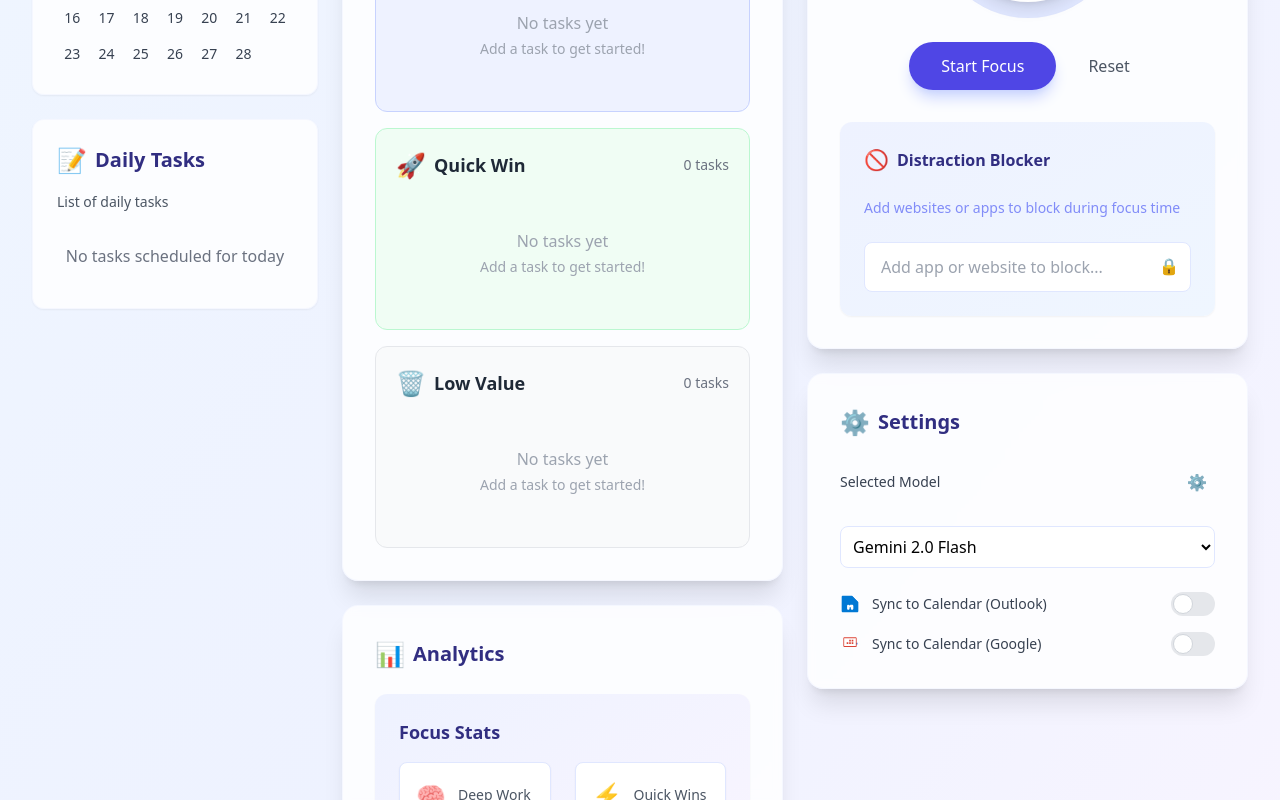
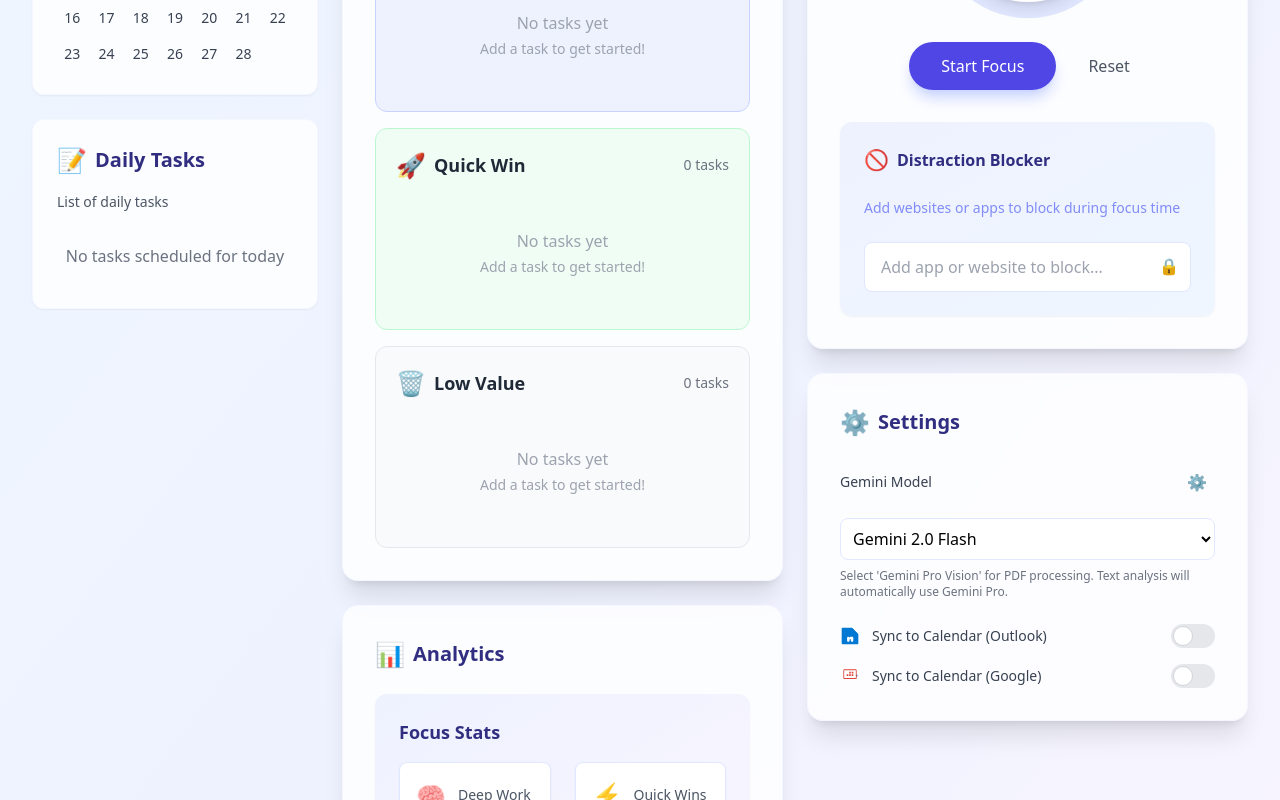
Before and after one commit to Legesus/FlowFocus, a Next.js app: page / in a window 1280 px wide. Shown: the part 407-1207 px from the top of the page. Built offline with nearby package versions, Linux system fonts and the light colour scheme.

Commit message:
update gemini linkage

```diff
--- a/components/Settings.tsx
+++ b/components/Settings.tsx
@@ -14,13 +14,24 @@ const Settings = () => {
   } = useSettings();
 
   const [showApiKey, setShowApiKey] = useState(false);
+  const [showModelWarning, setShowModelWarning] = useState(false);
+
+  const handleModelChange = (e: React.ChangeEvent<HTMLSelectElement>) => {
+    const newModel = e.target.value;
+    if (newModel === 'gemini-pro') {
+      setShowModelWarning(true);
+    } else {
+      setShowModelWarning(false);
+    }
+    setSelectedModel(newModel);
+  };
 
   return (
     <div className="space-y-6">
       {/* Model Selection and API Key */}
       <div className="space-y-2">
         <div className="flex items-center justify-between mb-4">
-          <label className="block text-sm font-medium text-gray-700">Selected Model</label>
+          <label className="block text-sm font-medium text-gray-700">Gemini Model</label>
           <button
             onClick={() => setShowApiKey(!showApiKey)}
             className="p-2 text-gray-500 hover:text-indigo-600 hover:bg-indigo-50 rounded-full transition-colors"
@@ -67,15 +78,26 @@ const Settings = () => {
           </div>
         )}
 
+        <div className="space-y-2">
           <select
             value={selectedModel}
-          onChange={(e) => setSelectedModel(e.target.value)}
+            onChange={handleModelChange}
             className="w-full p-2 rounded-lg border border-indigo-100 focus:outline-none focus:ring-2 focus:ring-indigo-400 focus:border-transparent bg-white"
           >
             <option value="gemini-2.0-flash">Gemini 2.0 Flash</option>
-          <option value="gemini-2.0-flash-lite-preview-02-05">Gemini 2.0 Flash Lite Preview</option>
             <option value="gemini-2.0-pro-exp-02-05">Gemini 2.0 Pro Experimental</option>
           </select>
+          {showModelWarning && (
+            <div className="p-2 bg-yellow-50 border border-yellow-200 rounded-lg">
+              <p className="text-sm text-yellow-700">
+                ⚠️ Note: Gemini Pro is for text analysis only. For PDF processing, use Gemini Pro Vision.
+              </p>
+            </div>
+          )}
+          <p className="text-xs text-gray-500">
+            Select 'Gemini Pro Vision' for PDF processing. Text analysis will automatically use Gemini Pro.
+          </p>
+        </div>
       </div>
 
       {/* Calendar Sync Options */}
--- a/components/TaskPrioritization.tsx
+++ b/components/TaskPrioritization.tsx
@@ -41,7 +41,8 @@ const TaskPrioritization = () => {
     try {
       console.log('🤖 Initializing Gemini API...');
       const genAI = new GoogleGenerativeAI(geminiApiKey);
-      const model = genAI.getGenerativeModel({ model: selectedModel });
+      // Always use gemini-pro for text analysis
+      const model = genAI.getGenerativeModel({ model: 'gemini-pro' });
 
       console.log('🔄 Analyzing task with Gemini AI...');
       const prompt = `As an AI task prioritization expert, analyze this task and categorize it. Consider the following criteria:
@@ -86,7 +87,8 @@ Provide a JSON response with:
     try {
       console.log('🤖 Generating subtasks with Gemini AI...');
       const genAI = new GoogleGenerativeAI(geminiApiKey);
-      const model = genAI.getGenerativeModel({ model: selectedModel });
+      // Always use gemini-pro for text analysis
+      const model = genAI.getGenerativeModel({ model: 'gemini-pro' });
 
       const prompt = `As an AI task breakdown expert, analyze this task and break it down into smaller subtasks.
 
@@ -166,6 +168,15 @@ Format response as JSON array:
       return;
     }
 
+    if (selectedModel !== 'gemini-pro-vision') {
+      setUploadStatus({
+        status: 'error',
+        message: 'Please select Gemini Pro Vision model in Settings for PDF processing'
+      });
+      if (e.target) e.target.value = '';
+      return;
+    }
+
     try {
       setIsSubmitting(true);
       setUploadStatus({ status: 'uploading', message: 'Uploading PDF...' });
@@ -173,6 +184,7 @@ Format response as JSON array:
       const formData = new FormData();
       formData.append('pdf', file);
       formData.append('apiKey', geminiApiKey);
+      formData.append('model', selectedModel);
 
       const response = await fetch('/api/parse-pdf', {
         method: 'POST',
--- a/contexts/SettingsContext.tsx
+++ b/contexts/SettingsContext.tsx
@@ -14,7 +14,7 @@ interface SettingsContextType {
 export const SettingsContext = createContext<SettingsContextType | undefined>(undefined);
 
 export const SettingsProvider: React.FC<{ children: React.ReactNode }> = ({ children }) => {
-  const [selectedModel, setSelectedModel] = useState('gemini-2.0-flash');
+  const [selectedModel, setSelectedModel] = useState('gemini-pro-vision');
   const [syncOutlook, setSyncOutlook] = useState(false);
   const [syncGoogle, setSyncGoogle] = useState(false);
   const [geminiApiKey, setGeminiApiKey] = useState('');
--- a/pages/api/parse-pdf.ts
+++ b/pages/api/parse-pdf.ts
@@ -22,7 +22,6 @@ export const config = {
   },
 };
 
-const MODEL_NAME = "gemini-pro-vision";
 const MAX_FILE_SIZE = 10 * 1024 * 1024; // 10MB limit
 
 export default async function handler(req: NextApiRequest, res: NextApiResponse) {
@@ -41,9 +40,14 @@ export default async function handler(req: NextApiRequest, res: NextApiResponse)
     const [fields, files] = await form.parse(req);
     const file = files.pdf?.[0];
     const apiKey = fields.apiKey?.[0];
+    const model = fields.model?.[0];
 
     if (!apiKey) {
       return res.status(400).json({ error: "API key is required" });
+    }
+
+    if (!model) {
+      return res.status(400).json({ error: "Model selection is required" });
     }
 
     if (!file) {
@@ -63,7 +67,7 @@ export default async function handler(req: NextApiRequest, res: NextApiResponse)
     }
 
     const genAI = new GoogleGenerativeAI(apiKey);
-    const model = genAI.getGenerativeModel({ model: MODEL_NAME });
+    const aiModel = genAI.getGenerativeModel({ model });
 
     const prompt = `Analyze this PDF and extract the following information:
 1. Task title/name
@@ -85,7 +89,7 @@ The response MUST be in this exact JSON format:
   ]
 }`;
 
-    const result = await model.generateContent([
+    const result = await aiModel.generateContent([
       prompt,
       {
         inlineData: {
```
Lines whose indentation alone changed are shown as unchanged.
